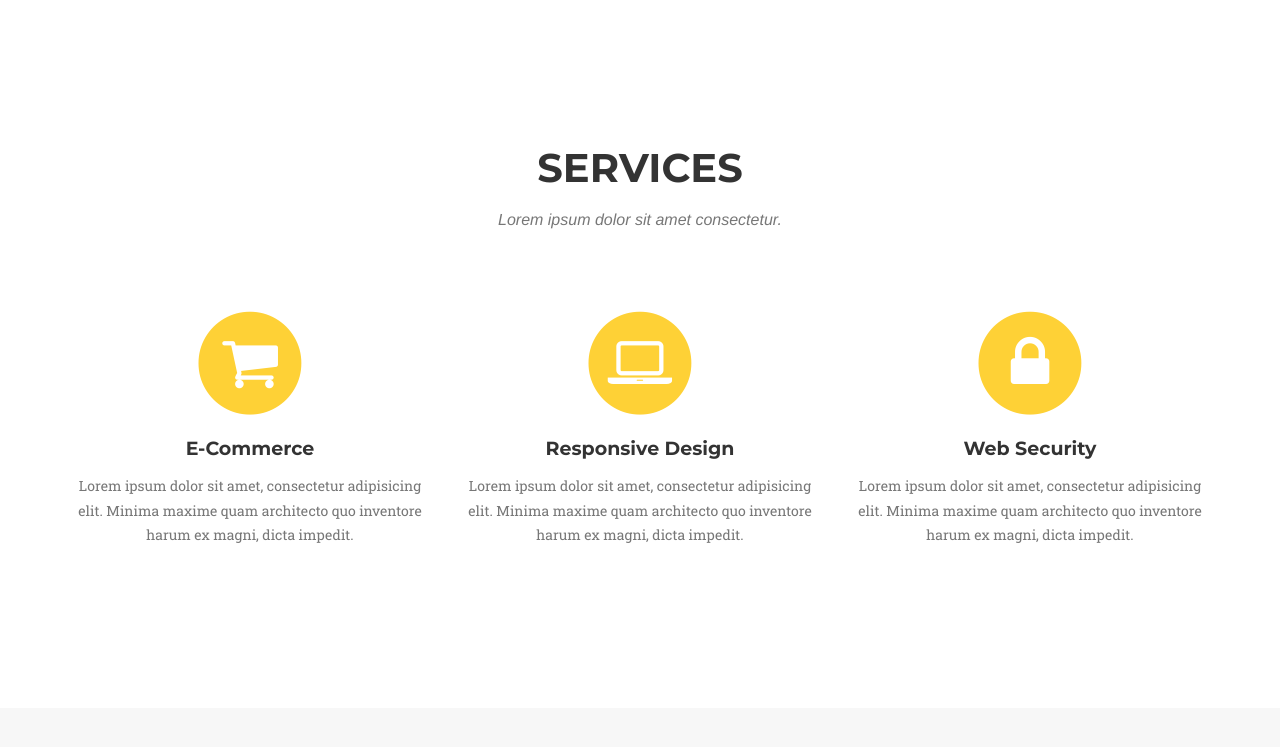
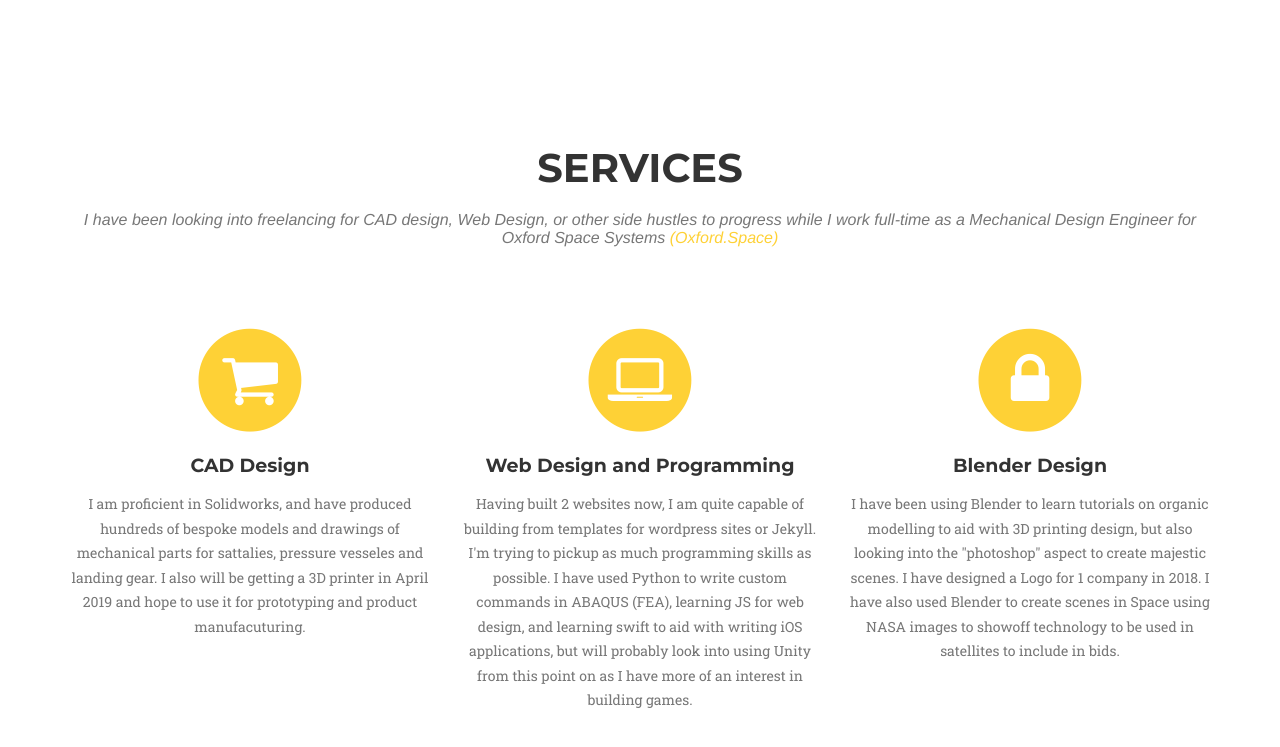
Before and after one commit to lilNickyg/NickGraham.github.io, a Jekyll site: the page built from index.html, in a window 1280 px wide and 900 px high, cut to the strip 104-851 px from the top of the window. Built offline with Jekyll 4.4.1, drawn with Linux system fonts in a browser that asks for light colours; some web fonts are replaced; some of the changed text lies outside the part shown.

Commit message:
More Information

```diff
--- a/_includes/about.html
+++ b/_includes/about.html
@@ -4,7 +4,7 @@
             <div class="row">
                 <div class="col-lg-12 text-center">
                     <h2 class="section-heading">About</h2>
-                    <h3 class="section-subheading text-muted">Lorem ipsum dolor sit amet consectetur.</h3>
+                    <h3 class="section-subheading text-muted">My life Story.</h3>
                 </div>
             </div>
             <div class="row">
@@ -34,7 +34,7 @@
                                     <h4 class="subheading">University Life</h4>
                                 </div>
                                 <div class="timeline-body">
-                                    <p class="text-muted">I studied a 4 year Masters course in Mechanical Engineering, in which I learnt CAD, FEA, MATLAB and studied AI.</p>
+                                    <p class="text-muted">I studied a 4 year Masters course in Mechanical Engineering, in which I learnt CAD, FEA, MATLAB and studied AI. Also reached a peak type speed of 120wpm.</p>
                                 </div>
                             </div>
                         </li>
--- a/_includes/services.html
+++ b/_includes/services.html
@@ -4,7 +4,7 @@
             <div class="row">
                 <div class="col-lg-12 text-center">
                     <h2 class="section-heading">Services</h2>
-                    <h3 class="section-subheading text-muted">Lorem ipsum dolor sit amet consectetur.</h3>
+                    <h3 class="section-subheading text-muted">I have been looking into freelancing for CAD design, Web Design, or other side hustles to progress while I work full-time as a Mechanical Design Engineer for Oxford Space Systems <a href="https://Oxford.space/">(Oxford.Space)</a></h3>
                 </div>
             </div>
             <div class="row text-center">
@@ -13,24 +13,27 @@
                         <i class="fa fa-circle fa-stack-2x text-primary"></i>
                         <i class="fa fa-shopping-cart fa-stack-1x fa-inverse"></i>
                     </span>
-                    <h4 class="service-heading">E-Commerce</h4>
-                    <p class="text-muted">Lorem ipsum dolor sit amet, consectetur adipisicing elit. Minima maxime quam architecto quo inventore harum ex magni, dicta impedit.</p>
+                    <h4 class="service-heading">CAD Design</h4>
+                    <p class="text-muted">I am proficient in Solidworks, and have produced hundreds of bespoke models and drawings of mechanical parts for sattalies, pressure vesseles and landing gear.
+                       I also will be getting a 3D printer in April 2019 and hope to use it for prototyping and product manufacuturing.</p>
                 </div>
                 <div class="col-md-4">
                     <span class="fa-stack fa-4x">
                         <i class="fa fa-circle fa-stack-2x text-primary"></i>
                         <i class="fa fa-laptop fa-stack-1x fa-inverse"></i>
                     </span>
-                    <h4 class="service-heading">Responsive Design</h4>
-                    <p class="text-muted">Lorem ipsum dolor sit amet, consectetur adipisicing elit. Minima maxime quam architecto quo inventore harum ex magni, dicta impedit.</p>
+                    <h4 class="service-heading">Web Design and Programming</h4>
+                    <p class="text-muted">Having built 2 websites now, I am quite capable of building from templates for wordpress sites or Jekyll. I'm trying to pickup as much programming skills as possible.
+                    I have used Python to write custom commands in ABAQUS (FEA), learning JS for web design, and learning swift to aid with writing iOS applications, but will probably look into using Unity from this point on as I have more of an interest in building games.</p>
                 </div>
                 <div class="col-md-4">
                     <span class="fa-stack fa-4x">
                         <i class="fa fa-circle fa-stack-2x text-primary"></i>
                         <i class="fa fa-lock fa-stack-1x fa-inverse"></i>
                     </span>
-                    <h4 class="service-heading">Web Security</h4>
-                    <p class="text-muted">Lorem ipsum dolor sit amet, consectetur adipisicing elit. Minima maxime quam architecto quo inventore harum ex magni, dicta impedit.</p>
+                    <h4 class="service-heading">Blender Design</h4>
+                    <p class="text-muted">I have been using Blender to learn tutorials on organic modelling to aid with 3D printing design, but also looking into the "photoshop" aspect to create majestic scenes.
+                       I have designed a Logo for 1 company in 2018. I have also used Blender to create scenes in Space using NASA images to showoff technology to be used in satellites to include in bids.</p>
                 </div>
             </div>
         </div>
```
